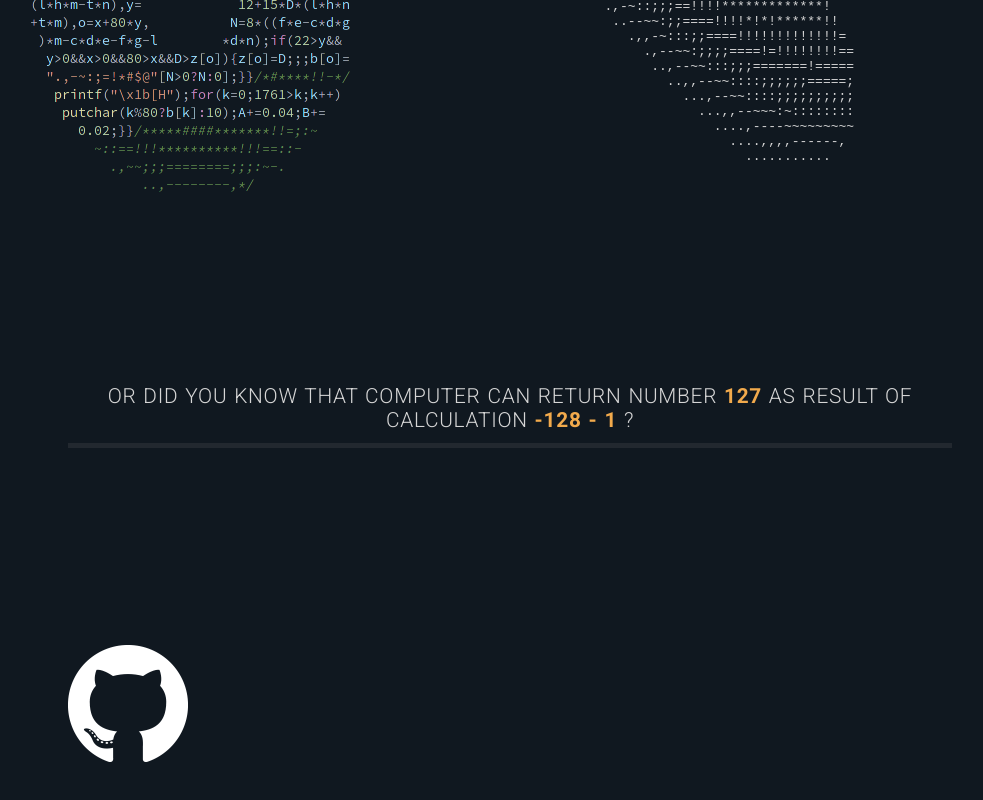
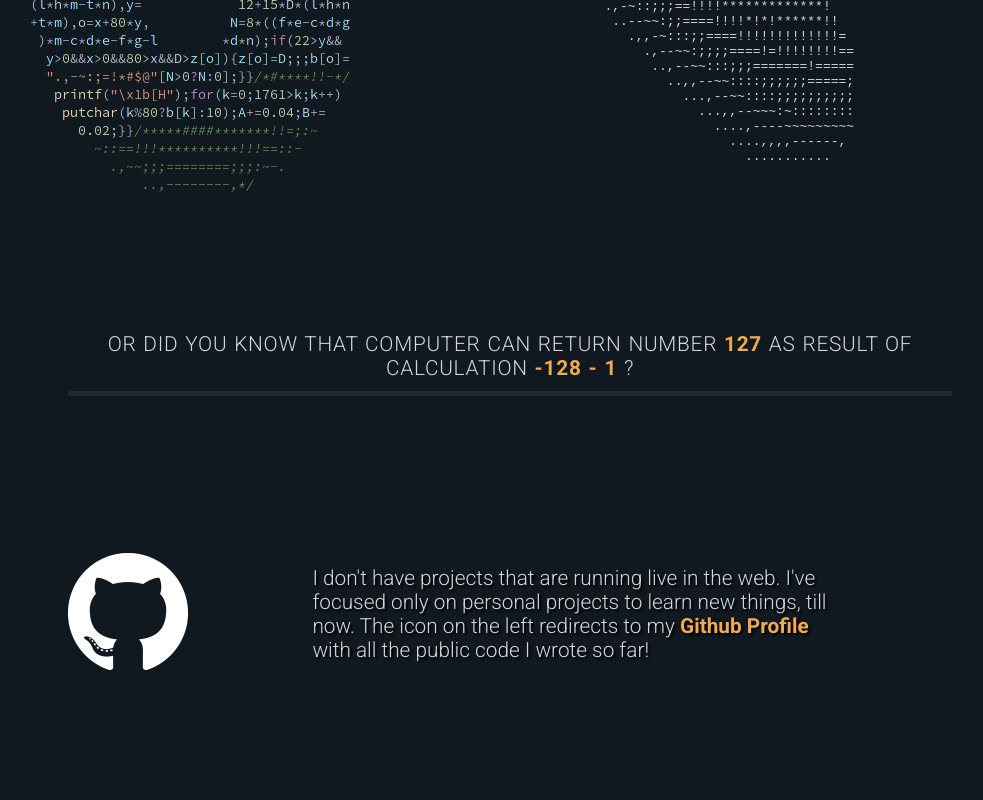
Before and after one commit to wzslr321/portfolio, a Svelte app: page / in a window 1280 px wide. Shown: the part 954-1754 px from the top of the page, without its empty margins (130-1113 px from the left). After the commit the page ends 1691 px from the top, so only its background shows below. Built offline with nearby package versions, Linux system fonts and the light colour scheme.

Commit message:
github component content

```diff
--- a/src/App.svelte
+++ b/src/App.svelte
@@ -22,4 +22,8 @@
     background-color: $primary-blue-color;
     color: $primary-font-color;
   }
+  :global(.highlighted-text) {
+    font-weight: bold;
+    color: $primary-orange-color;
+  }
 </style>
--- a/src/Curiosities/Overflow.svelte
+++ b/src/Curiosities/Overflow.svelte
@@ -1,9 +1,9 @@
 <section>
     <a href="https://en.wikipedia.org/wiki/Integer_overflow" target="_blank">
         <p> Or did you know that computer can return number
-            <span class="highlighted"> 127 </span>
+            <span class="highlighted-text"> 127 </span>
             as result of calculation
-            <span class="highlighted"> -128 - 1 </span> ?
+            <span class="highlighted-text"> -128 - 1 </span> ?
         </p>
     </a>
 </section>
@@ -13,17 +13,13 @@
 
   section {
     max-width: 70%;
-    margin: 7.5em auto;
+    margin: 5em auto;
     text-align: center;
     font-size: 1.3em;
     text-transform: uppercase;
     letter-spacing: 0.75px;
     word-spacing: 1px;
 
-    .highlighted {
-      font-weight: bold;
-      color: $primary-orange-color;
-    }
 
     a {
       color: $primary-font-color;
--- a/src/Experience/Github.svelte
+++ b/src/Experience/Github.svelte
@@ -1,5 +1,17 @@
 <section>
-    <img src="images/github-icon.png" alt="Github Icon"/>
+    <a href="https://github.com/wzslr321" target="_blank">
+        <img src="images/github-icon.png" alt="Github Icon"/>
+    </a>
+
+    <article>
+        I don't have projects that are running live in the web. I've focused
+        only on personal projects to learn new things, till now. The icon on the left redirects
+        to my
+        <span class="highlighted-text">
+            Github Profile
+        </span>
+        with all the public code I wrote so far!
+    </article>
 </section>
 
 <style lang="scss">
@@ -7,8 +19,16 @@
 
   section {
     width: $container-width;
-    margin:0 auto;
-    padding:$horizontal-padding 0 ;
+    margin: 0 auto;
+    padding: $horizontal-padding 0;
+    display: flex;
+    font-size: 1.3em;
+    align-items: center;
+
+    article {
+      padding: 0 6em;
+      text-shadow: 2px 2px 2px black;
+    }
   }
 
 </style>
```
